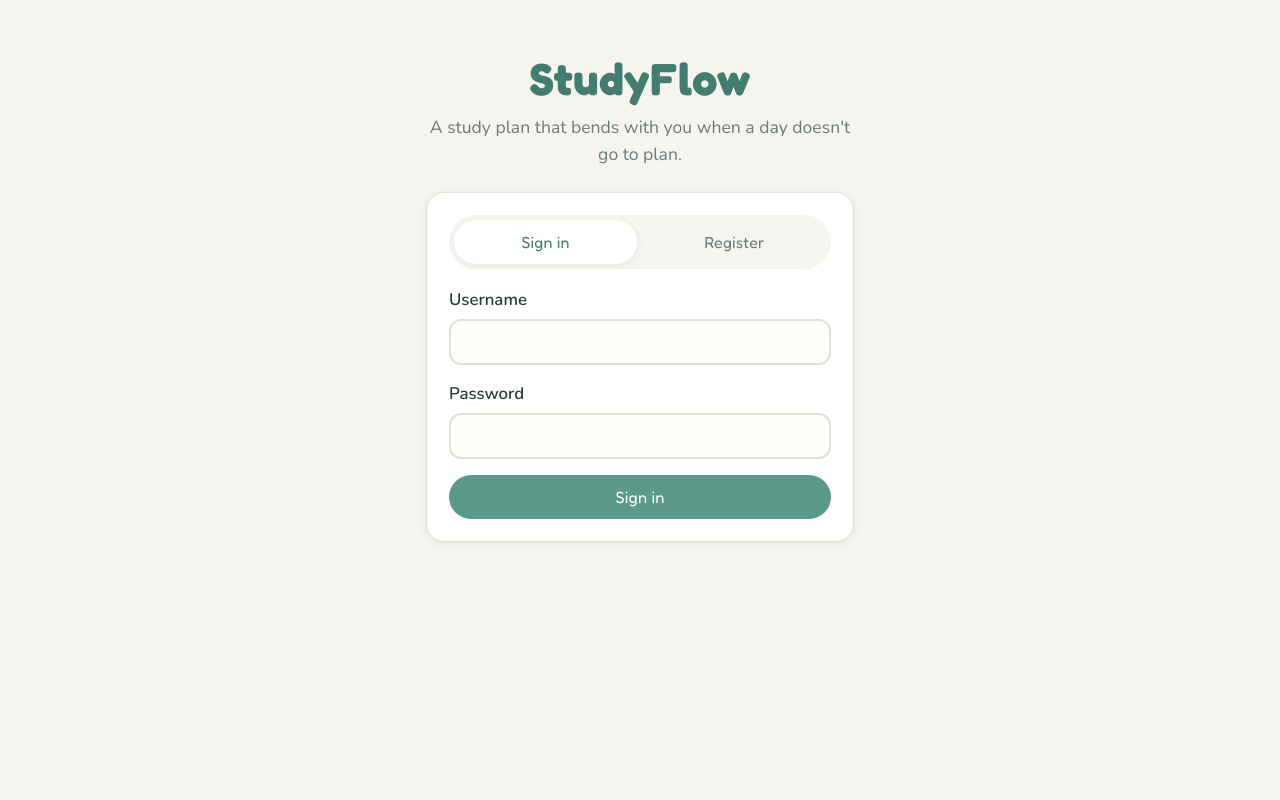
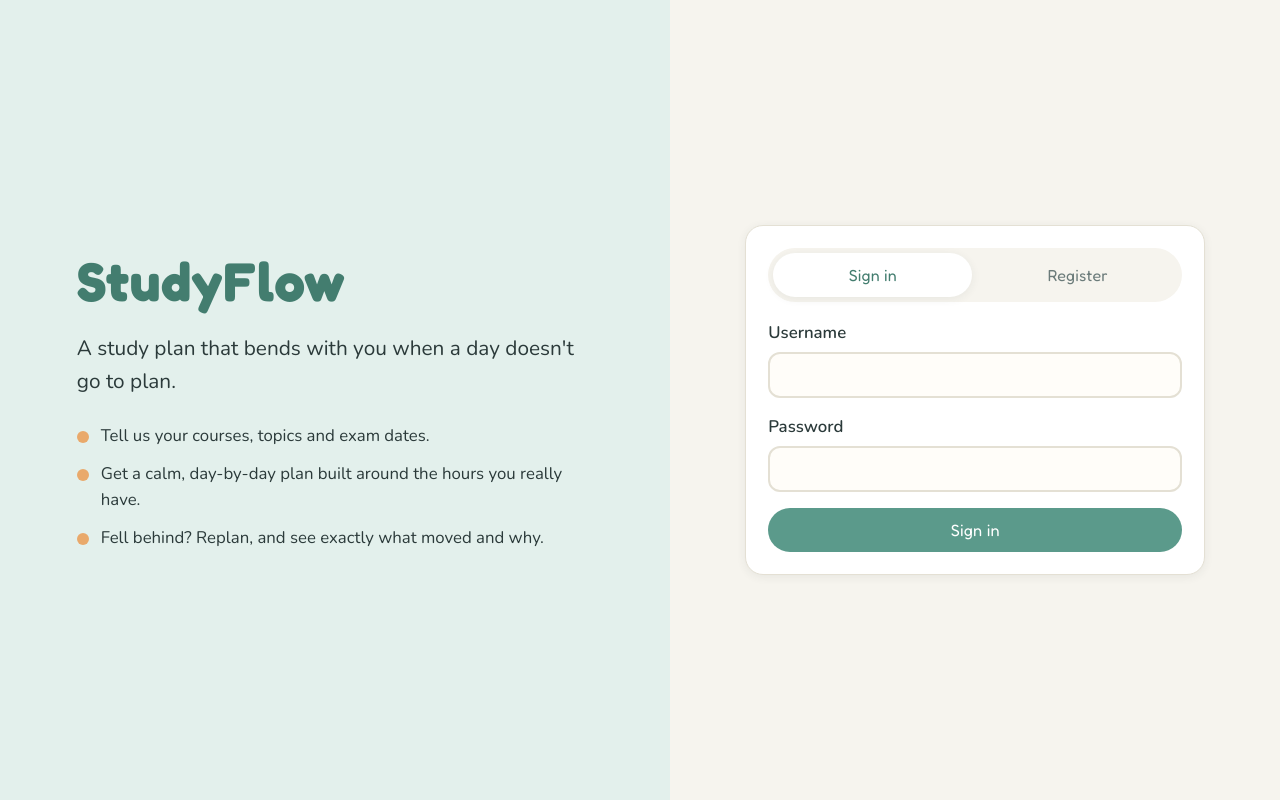
Before and after one commit to RidwanRK/StudyFlow, a Next.js app in the folder client/: page /login in a window 1280 px wide. Built offline with nearby package versions, Linux system fonts and the light colour scheme; no server answers.

Commit message:
Use the full screen width on desktop

```diff
--- a/client/app/globals.css
+++ b/client/app/globals.css
@@ -14,6 +14,7 @@
   --radius: 18px;
   --shadow: 0 2px 10px rgba(43, 58, 58, 0.07);
   --tap: 44px;
+  --gutter: clamp(16px, 4vw, 64px);
 }
 
 * {
@@ -61,14 +62,11 @@ p {
 /* ---------- layout ---------- */
 .page {
   width: 100%;
-  max-width: 760px;
+  max-width: 1680px;
   margin: 0 auto;
-  padding: 24px 16px 64px;
+  padding: 24px var(--gutter) 64px;
 }
 
-.page-narrow {
-  max-width: 460px;
-}
 
 .stack {
   display: flex;
@@ -111,9 +109,9 @@ p {
   align-items: center;
   justify-content: space-between;
   gap: 12px;
-  max-width: 760px;
+  max-width: 1680px;
   margin: 0 auto;
-  padding: 14px 16px 0;
+  padding: 14px var(--gutter) 0;
 }
 
 .brand {
@@ -259,6 +257,7 @@ h3 {
 .setup-nav {
   display: flex;
   gap: 8px;
+  max-width: 440px;
   margin: 8px 0 18px;
 }
 
@@ -297,7 +296,7 @@ h3 {
 
 .topic-row {
   display: grid;
-  grid-template-columns: 1fr 1fr;
+  grid-template-columns: 1fr 1fr auto;
   gap: 12px;
   align-items: end;
   padding: 14px;
@@ -332,18 +331,6 @@ h3 {
 @media (min-width: 700px) {
   .row-2 {
     grid-template-columns: 1fr 1fr;
-  }
-
-  .topic-row {
-    grid-template-columns: 2fr 1fr 1fr auto;
-  }
-
-  .topic-name {
-    grid-column: auto;
-  }
-
-  .topic-hint {
-    grid-column: 1 / -1;
   }
 }
 
@@ -499,3 +486,163 @@ h3 {
   color: var(--accent-strong);
   white-space: nowrap;
 }
+
+
+/* ---------- full-screen layouts (web) ---------- */
+.page-title-row {
+  display: flex;
+  flex-wrap: wrap;
+  align-items: flex-end;
+  justify-content: space-between;
+  gap: 12px;
+}
+
+/* Hours: two panels side by side on wide screens */
+.hours-layout {
+  display: grid;
+  grid-template-columns: 1fr;
+  gap: 20px;
+  align-items: start;
+}
+
+.hours-footer {
+  grid-column: 1 / -1;
+  display: flex;
+  flex-direction: column;
+  gap: 12px;
+  align-items: flex-start;
+}
+
+/* Courses: cards flow into as many columns as fit */
+.course-grid {
+  display: grid;
+  grid-template-columns: repeat(auto-fill, minmax(min(100%, 480px), 1fr));
+  gap: 20px;
+  align-items: start;
+}
+
+.generate-card {
+  align-items: flex-start;
+}
+
+/* Plan: summary on the left, days on the right */
+.plan-layout {
+  display: grid;
+  grid-template-columns: 1fr;
+  gap: 20px;
+  align-items: start;
+}
+
+.plan-side {
+  display: flex;
+  flex-direction: column;
+  gap: 16px;
+}
+
+/* Login and Welcome: brand panel + form panel, filling the screen */
+.auth-layout {
+  min-height: 100vh;
+  display: grid;
+  grid-template-columns: 1fr;
+}
+
+.auth-hero {
+  background: var(--accent-soft);
+  padding: 40px var(--gutter);
+  display: flex;
+  flex-direction: column;
+  justify-content: center;
+  gap: 18px;
+}
+
+.auth-hero .hero-title {
+  text-align: left;
+  margin: 0;
+}
+
+.auth-hero .lead {
+  text-align: left;
+  margin: 0;
+  color: var(--text);
+}
+
+.auth-points {
+  list-style: none;
+  margin: 8px 0 0;
+  padding: 0;
+  display: flex;
+  flex-direction: column;
+  gap: 12px;
+}
+
+.auth-points li {
+  display: flex;
+  gap: 12px;
+  align-items: flex-start;
+}
+
+.auth-points li::before {
+  content: '';
+  flex: none;
+  width: 12px;
+  height: 12px;
+  margin-top: 8px;
+  border-radius: 50%;
+  background: var(--warm);
+}
+
+.auth-panel {
+  display: flex;
+  align-items: center;
+  justify-content: center;
+  padding: 32px var(--gutter);
+}
+
+.auth-panel > * {
+  width: 100%;
+  max-width: 460px;
+}
+
+@media (min-width: 900px) {
+  .auth-layout {
+    grid-template-columns: 1.1fr 1fr;
+  }
+
+  .auth-hero {
+    padding: 64px clamp(40px, 6vw, 110px);
+  }
+
+  .auth-hero .hero-title {
+    font-size: 3.4rem;
+  }
+
+  .auth-hero .lead {
+    font-size: 1.3rem;
+  }
+
+  .hours-layout {
+    grid-template-columns: 1fr 1fr;
+  }
+}
+
+@media (min-width: 1000px) {
+  .plan-layout {
+    grid-template-columns: minmax(260px, 340px) 1fr;
+  }
+
+  .plan-side {
+    position: sticky;
+    top: 16px;
+  }
+}
+
+/* Phone header: keep Sign out on one line and drop the greeting if space is tight */
+.btn {
+  white-space: nowrap;
+}
+
+@media (max-width: 520px) {
+  .who {
+    display: none;
+  }
+}
--- a/client/app/login/page.js
+++ b/client/app/login/page.js
@@ -14,10 +14,19 @@ export default function LoginPage() {
   }, [user, loading, router]);
 
   return (
-    <main className="page page-narrow">
-      <h1 className="hero-title">StudyFlow</h1>
-      <p className="lead center">A study plan that bends with you when a day doesn&apos;t go to plan.</p>
-      <AuthForm />
+    <main className="auth-layout">
+      <section className="auth-hero">
+        <h1 className="hero-title">StudyFlow</h1>
+        <p className="lead">A study plan that bends with you when a day doesn&apos;t go to plan.</p>
+        <ul className="auth-points">
+          <li>Tell us your courses, topics and exam dates.</li>
+          <li>Get a calm, day-by-day plan built around the hours you really have.</li>
+          <li>Fell behind? Replan, and see exactly what moved and why.</li>
+        </ul>
+      </section>
+      <section className="auth-panel">
+        <AuthForm />
+      </section>
     </main>
   );
 }
--- a/client/app/setup/courses/page.js
+++ b/client/app/setup/courses/page.js
@@ -72,6 +72,7 @@ export default function CoursesPage() {
           <Notice tone="error">{error}</Notice>
           {courses === null && !error && <p className="muted center">Loading…</p>}
 
+          <div className="course-grid">
           {(courses ?? []).map((course) => (
             <CourseEditor
               key={course.id}
@@ -82,6 +83,7 @@ export default function CoursesPage() {
           ))}
 
           {courses !== null && <CourseEditor key={`new-${courses.length}`} onSaved={(saved) => setCourses((list) => sortByExam([...list, saved]))} />}
+          </div>
 
           <div className="card stack generate-card">
             <button type="button" className="btn btn-primary" disabled={!ready || building} onClick={handleGenerate}>
--- a/client/app/setup/hours/page.js
+++ b/client/app/setup/hours/page.js
@@ -26,7 +26,7 @@ export default function HoursPage() {
   return (
     <>
       <AppHeader />
-      <main className="page page-narrow">
+      <main className="page">
         <SetupNav current="hours" />
         <HoursForm />
       </main>
```
Also changed, not shown: client/app/plan/page.js (+5 -3 lines), client/app/welcome/page.js (+22 -13 lines), client/components/HoursForm.js (+9 -2 lines), 2 other files (tests, documents, lock files or other folders).
